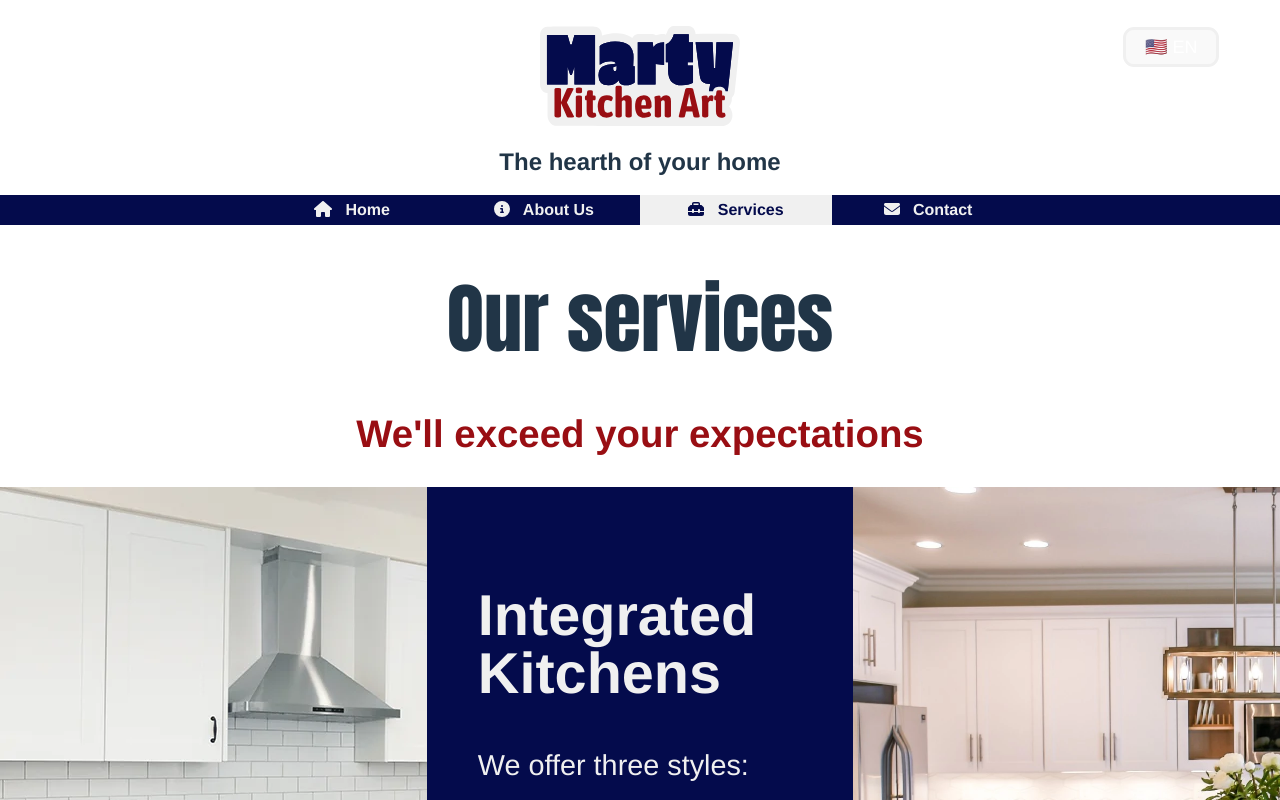
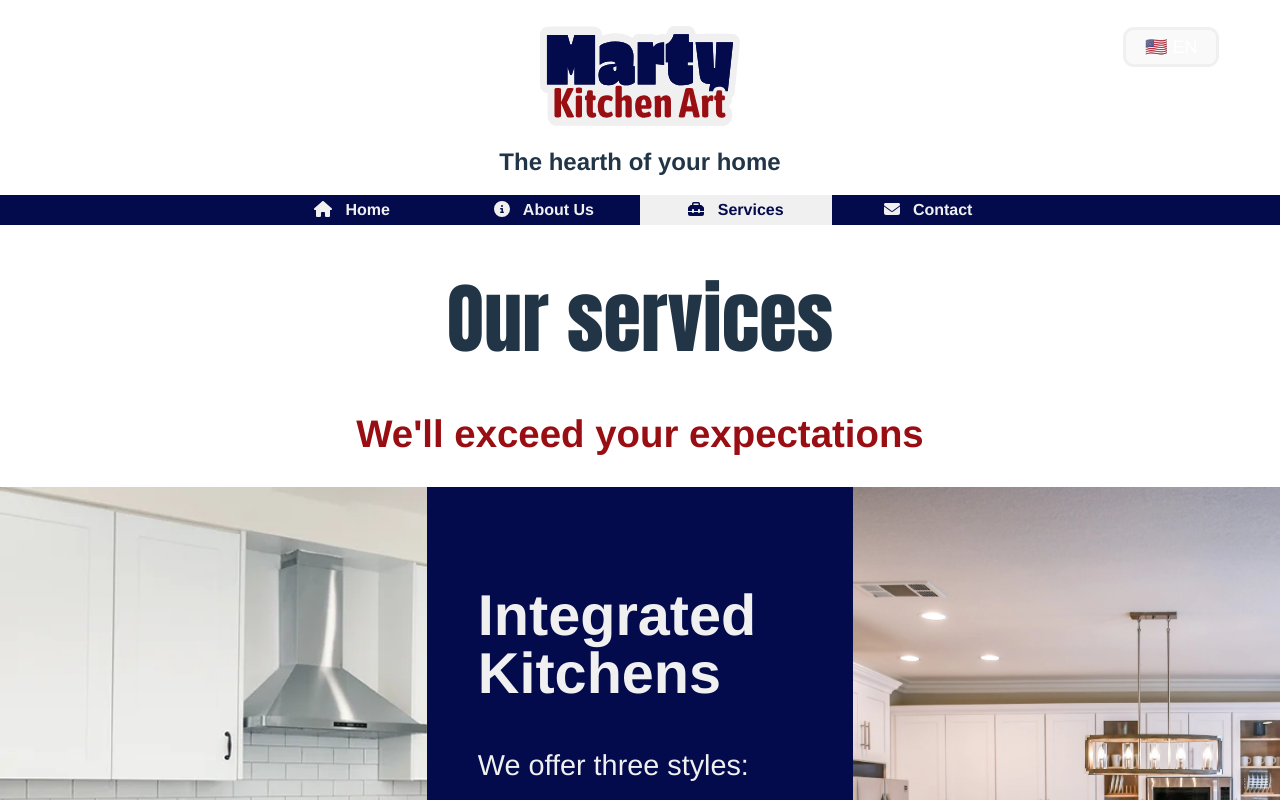
Before and after one commit to SomeGuyNamedJon/martykitchenart, a Vue app: page /services in a window 1280 px wide. Built offline with nearby package versions, Linux system fonts and the light colour scheme; a web font is replaced by a local one.

Commit message:
More Misc Changes

```diff
--- a/src/pages/Contact.vue
+++ b/src/pages/Contact.vue
@@ -71,8 +71,18 @@
 #side{
     min-width: 100%;
 }
+@media only screen and (max-width: 1080px){
+    .MainView{
+        grid-template-columns: 1fr 2fr;
+    }
+}
+@media only screen and (max-width: 700px){
+    .MainView{
+        grid-template-columns: 1fr 3fr;
+    }
+}
 
-@media only screen and (max-width: 640px) {
+@media only screen and (max-width: 650px) {
     .MainView{
         grid-template-columns: 1fr;
         grid-template-rows: min-content 1fr min-content;
--- a/src/pages/Services.vue
+++ b/src/pages/Services.vue
@@ -111,7 +111,7 @@ button{
     background-color: #f0f0f0;
 }
 button:hover{
-    background-color: #ffffff;
+    background-color: #e0e0e0;
 }
 .blurb{
     color: #f0f0f0;
@@ -126,12 +126,12 @@ button:hover{
 .LeftImage{
     grid-area: LeftImage;
     overflow: hidden;
-    max-height: 40vw;
+    max-height: 50vw;
 }
 .RightImage{
     grid-area: RightImage;
     overflow: hidden;
-    max-height: 40vw;
+    max-height: 50vw;
 }
 .MiddleImage{
     grid-area: MiddleImage;
@@ -146,14 +146,14 @@ button:hover{
 #right{
     position: relative;
     max-height: 100%;
-    min-width: 200%;
+    min-width: 100%;
     bottom: 0;
 }
 #mid{
     position: relative;
-    max-height: 100%;
+    min-height: 100%;
     min-width: 200%;
-    right: 45%;
+    right: 70%;
     bottom: 0;
 }
 @media only screen and (max-width: 640px){
```
